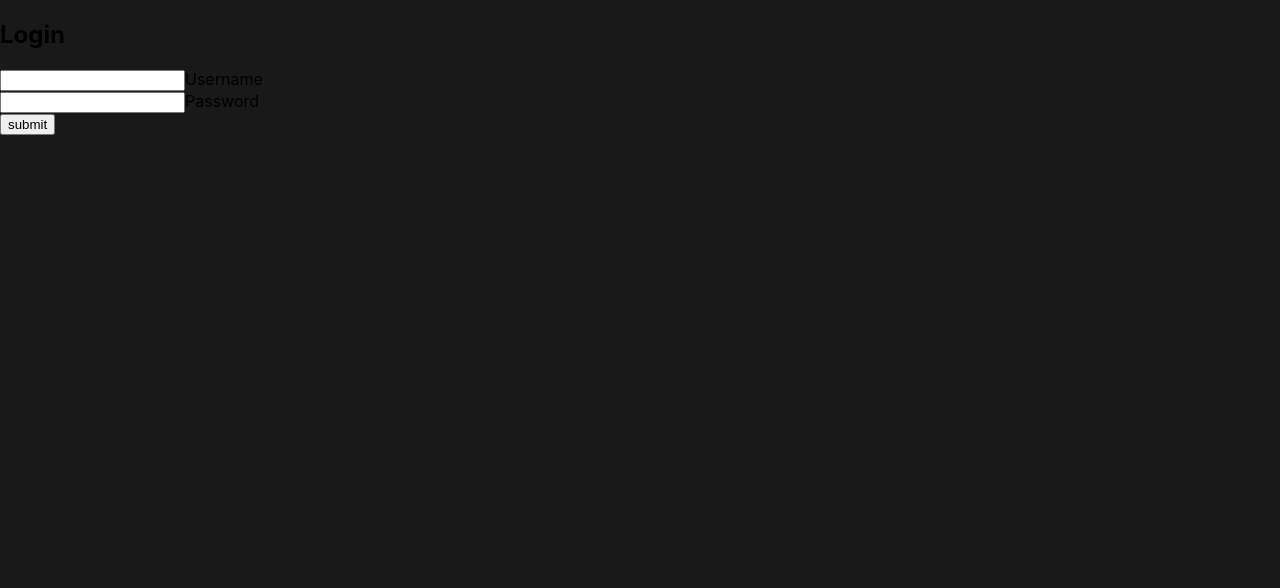
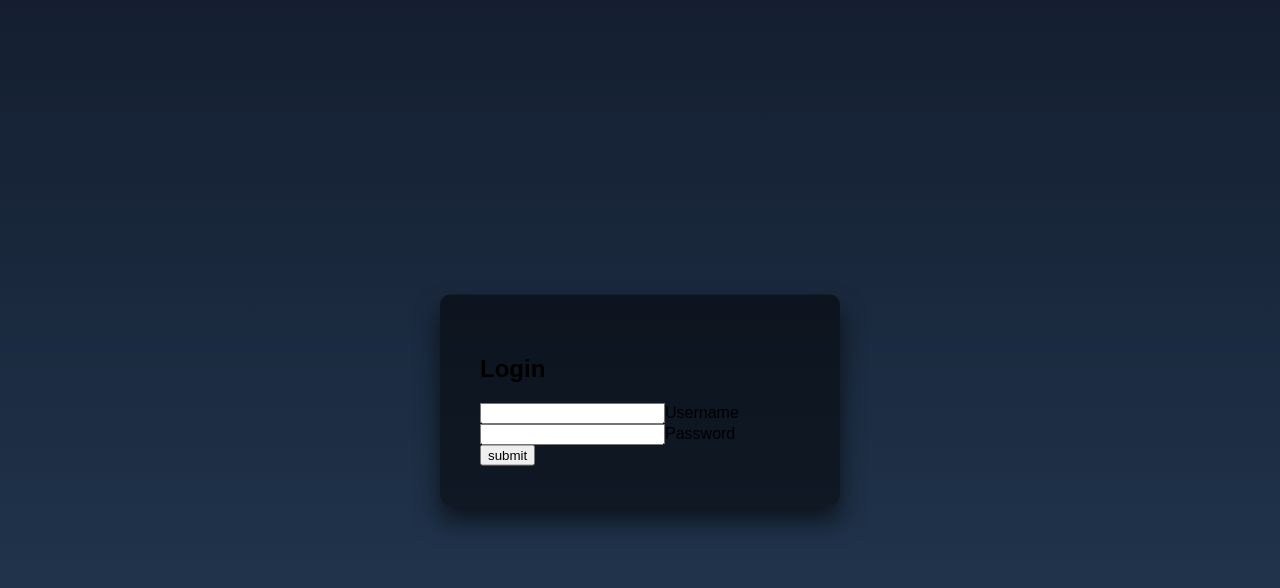
Before and after one commit to infomediadesign/sad-02-2022-project-the-secret-ingredient, a React (Create React App) app in the folder frontend/: page / in a window 1280 px wide. Shown: the top 588 px of the page. Built offline with nearby package versions, Linux system fonts and the light colour scheme.

Commit message:
login container created

```diff
--- a/frontend/src/styles/Login.scss
+++ b/frontend/src/styles/Login.scss
@@ -1,139 +1,162 @@
-$font-stack: 'Nunito';
-$light-color: #f4f4f4;
-// $primary-color: #0e6cff;
-$primary-color: #ffffff;
-$secondary-color: #ff8700;
+// $font-stack: 'Nunito';
+// $light-color: #f4f4f4;
+// // $primary-color: #0e6cff;
+// $primary-color: #ffffff;
+// $secondary-color: #ff8700;
 
-body{
-    background-color: #1a1919;
-}
+// body{
+//     background-color: #1a1919;
+// }
 
 
 
 
-// %btn {
+// // %btn {
+// //     display: inline-block;
+// //     border-radius: 5px;
+// //     padding: 8px 20px;
+// //     margin: 3px;
+
+// //     &:hover {
+// //         transform: scale(.98);
+// //     }
+// // }
+
+// %btn{
+//     position: relative;
 //     display: inline-block;
-//     border-radius: 5px;
-//     padding: 8px 20px;
-//     margin: 3px;
+//     padding: 10px 10px;
+//     margin: 40px 0;
+//     color: #ffffff;
+//     text-decoration: none;
+//     text-transform: uppercase;
+//     transition: 0.5s;
+//     letter-spacing: 4px;
+//     overflow: hidden;
+//     margin-right: 50px;
+//     background-color: #4d504b;
+// }
+// %btn:hover{
+//     background: rgb(177, 169, 169);
+//     color: #050801;
+//     box-shadow: 0 0 5px #d7ecff,
+//                 0 0 25px #b9b3f1,
+//                 0 0 50px #919ddf,
+//                 0 0 200px #8485b4;
+//      -webkit-box-reflect:below 1px linear-gradient(transparent, #0005);
 
-//     &:hover {
-//         transform: scale(.98);
+// }
+// //#03e9f4;
+// %btn{
+//     filter: hue-rotate(270deg);
+// }
+// %btn span{
+//     position: absolute;
+//     display: block;
+//     top: 0;
+//     left: 0;
+//     width: 100%;
+//     height: 2px;
+//     background: linear-gradient(90deg,transparent,#03e9f4);
+//     animation: animate1 1s linear infinite;
+//     @keyframes animate1{
+//         0%{
+//             left: -100%;
+//         }
+//         50%,100%{
+//             left: 100%;
+//         }
 //     }
 // }
 
-%btn{
-    position: relative;
-    display: inline-block;
-    padding: 10px 10px;
-    margin: 40px 0;
-    color: #ffffff;
-    text-decoration: none;
-    text-transform: uppercase;
-    transition: 0.5s;
-    letter-spacing: 4px;
-    overflow: hidden;
-    margin-right: 50px;
-    background-color: #4d504b;
+// .label{
+//     color: white;
+//     padding: 8px;
+//     font-family: Arial;
+// }
+
+
+// .horizontalList{
+//     float: left;
+//     padding: 0.8rem;
+//     margin: 0.2rem;
+//     box-shadow: 0 6px 10px rgba(0,0,0,.08), 0 0 6px rgba(0,0,0,.05);
+//     border-radius: 5px;
+//     border-style:hidden;
+//     font-family: 'Nunito';
+//     background-color: #414440;
+//     color: #fff;
+
+
+// }
+
+
+// .horizontalList:hover{
+//     box-shadow: 0 8px 16px 0 rgba(0,0,0,0.2);
+// }
+
+// .issueList{
+// //     padding: 0.2rem;
+// //     margin: 0.1rem;
+// //     border-radius: 5px;
+// //     border-style:groove;
+// //     box-shadow: 0 6px 10px rgba(0,0,0,.08), 0 0 6px rgba(0,0,0,.05);
+// //     transition: .3s transform cubic-bezier(.155,1.105,.295,1.12),.3s box-shadow,.3s -webkit-transform cubic-bezier(.155,1.105,.295,1.12);
+// //   padding: 14px 80px 18px 36px;
+// //   cursor: pointer;
+//     border-style: ridge;
+//     border-color: #414440;
+//     border-radius: 3px;
+//     background: #fff;
+//     box-shadow: 0 6px 10px rgba(0,0,0,.08),0 0 6px rgba(0,0,0,.05);
+//     transition: .3s transform cubic-bezier(.155,1.105,.295,1.12),.3s box-shadow,.3s -webkit-transform cubic-bezier(.155,1.105,.295,1.12);
+//     padding: 2px 80px 2px 36px;
+//     cursor: pointer;
+//     background-color:rgb(61, 63, 63) ;
+//     text-align: left;
+
+// }
+// .issueList:hover{
+//     // box-shadow: 0 8px 16px 0 rgba(0,0,0,0.2);
+//     transform: scale(1.05);
+//   box-shadow: 0 10px 20px rgba(0,0,0,.12), 0 4px 8px rgba(0,0,0,.06);
+// }
+
+// .btn-primary {
+//     @extend %btn;
+//     // background-color: lighten($secondary-color, 10%);
+//     // set-background:lighten($secondary-color, 10%);
+//     // color: $primary-color;
+//     // border: none;
+// }
+
+// .btn-secondary {
+//     @extend %btn;
+//     // background-color:lighten($secondary-color, 10%);
+//     // set-background:lighten($secondary-color, 10%);
+//     // color: $primary-color;
+//     // border: none;
+// }
+
+html{
+    height:100%;
 }
-%btn:hover{
-    background: rgb(177, 169, 169);
-    color: #050801;
-    box-shadow: 0 0 5px #d7ecff,
-                0 0 25px #b9b3f1,
-                0 0 50px #919ddf,
-                0 0 200px #8485b4;
-     -webkit-box-reflect:below 1px linear-gradient(transparent, #0005);
-
-}
-//#03e9f4;
-%btn{
-    filter: hue-rotate(270deg);
-}
-%btn span{
-    position: absolute;
-    display: block;
-    top: 0;
-    left: 0;
-    width: 100%;
-    height: 2px;
-    background: linear-gradient(90deg,transparent,#03e9f4);
-    animation: animate1 1s linear infinite;
-    @keyframes animate1{
-        0%{
-            left: -100%;
-        }
-        50%,100%{
-            left: 100%;
-        }
-    }
+body{
+    margin: 0;
+    padding:0;
+    font-family: sans-serif;
+    background: linear-gradient(#141e30,#243b55);
 }
 
-.label{
-    color: white;
-    padding: 8px;
-    font-family: Arial;
+.login-box{
+    position:absolute;
+    top: 50%;
+    left:50%;
+    width:400px;
+    padding:40px;
+    transform: translate(-50%,-50%);
+    background: rgba(0,0,0,.5);
+    box-sizing: border-box;
+    box-shadow: 0 15px 25px rgba(0,0,0,.6);
+    border-radius: 10px;
 }
-
-
-.horizontalList{
-    float: left;
-    padding: 0.8rem;
-    margin: 0.2rem;
-    box-shadow: 0 6px 10px rgba(0,0,0,.08), 0 0 6px rgba(0,0,0,.05);
-    border-radius: 5px;
-    border-style:hidden;
-    font-family: 'Nunito';
-    background-color: #414440;
-    color: #fff;
-
-
-}
-
-
-.horizontalList:hover{
-    box-shadow: 0 8px 16px 0 rgba(0,0,0,0.2);
-}
-
-.issueList{
-//     padding: 0.2rem;
-//     margin: 0.1rem;
-//     border-radius: 5px;
-//     border-style:groove;
-//     box-shadow: 0 6px 10px rgba(0,0,0,.08), 0 0 6px rgba(0,0,0,.05);
-//     transition: .3s transform cubic-bezier(.155,1.105,.295,1.12),.3s box-shadow,.3s -webkit-transform cubic-bezier(.155,1.105,.295,1.12);
-//   padding: 14px 80px 18px 36px;
-//   cursor: pointer;
-    border-style: ridge;
-    border-color: #414440;
-    border-radius: 3px;
-    background: #fff;
-    box-shadow: 0 6px 10px rgba(0,0,0,.08),0 0 6px rgba(0,0,0,.05);
-    transition: .3s transform cubic-bezier(.155,1.105,.295,1.12),.3s box-shadow,.3s -webkit-transform cubic-bezier(.155,1.105,.295,1.12);
-    padding: 2px 80px 2px 36px;
-    cursor: pointer;
-    background-color:rgb(61, 63, 63) ;
-    text-align: left;
-
-}
-.issueList:hover{
-    // box-shadow: 0 8px 16px 0 rgba(0,0,0,0.2);
-    transform: scale(1.05);
-  box-shadow: 0 10px 20px rgba(0,0,0,.12), 0 4px 8px rgba(0,0,0,.06);
-}
-
-.btn-primary {
-    @extend %btn;
-    // background-color: lighten($secondary-color, 10%);
-    // set-background:lighten($secondary-color, 10%);
-    // color: $primary-color;
-    // border: none;
-}
-
-.btn-secondary {
-    @extend %btn;
-    // background-color:lighten($secondary-color, 10%);
-    // set-background:lighten($secondary-color, 10%);
-    // color: $primary-color;
-    // border: none;
-}
```
